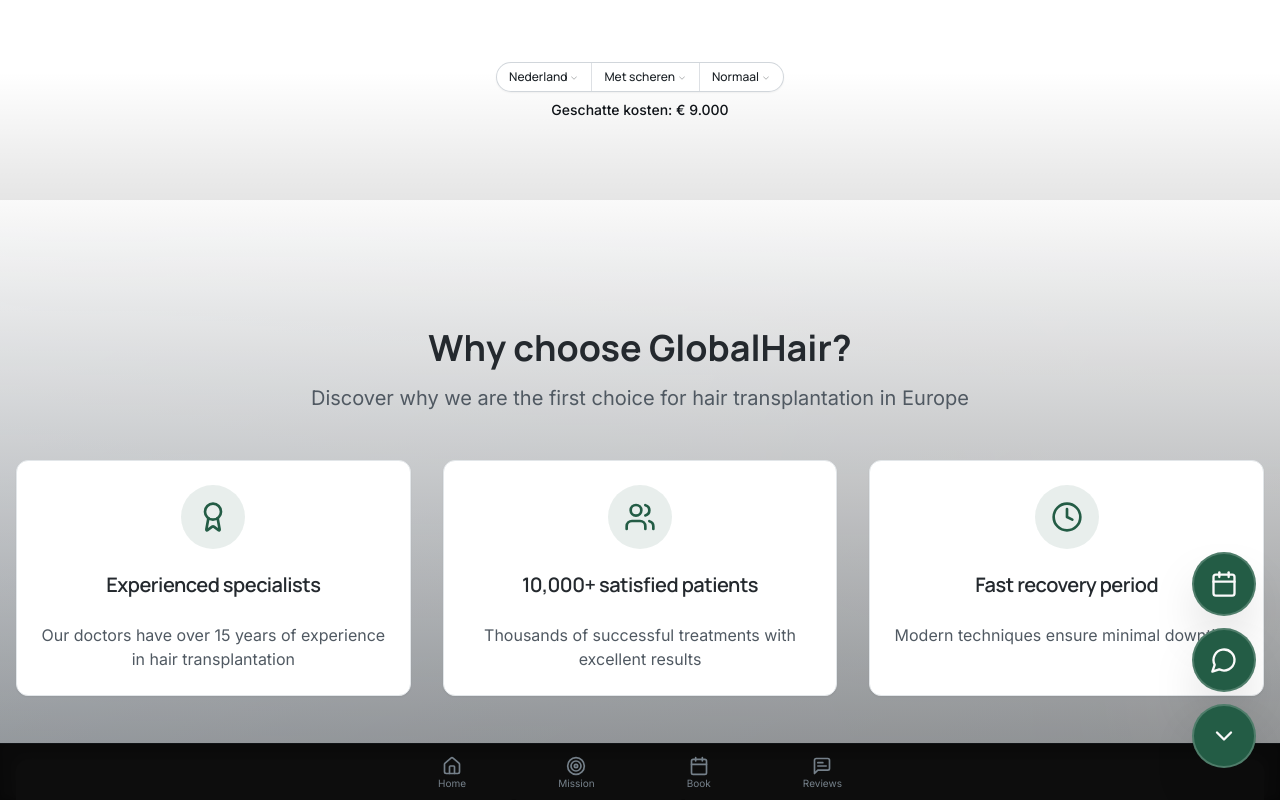
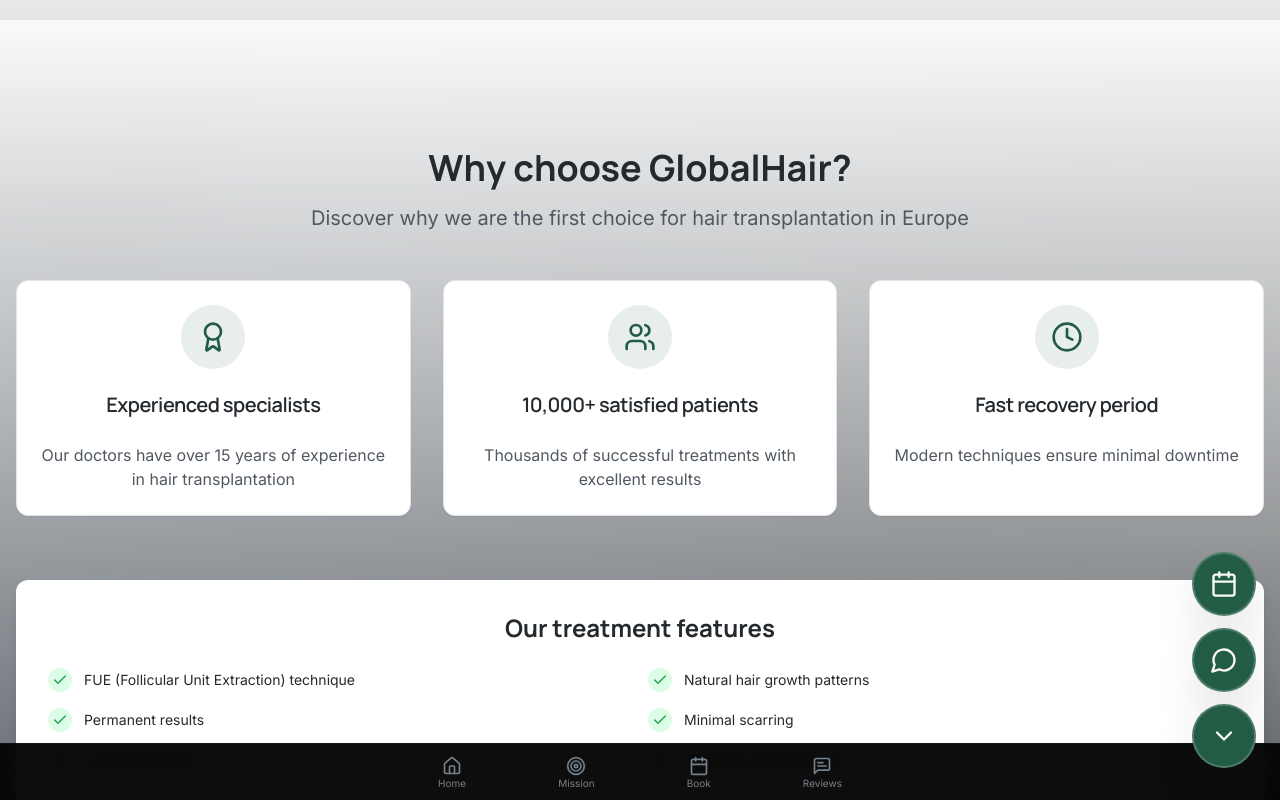
Before and after one commit to sametkus71-hub/globalhair-nextjs, a React (Vite) app: page /en/hair-transplant in a window 1280 px wide. Built offline with nearby package versions, Linux system fonts and the light colour scheme.

Commit message:
Fix scroll snap distance
Adjust scroll padding to reduce the distance on the first snap scroll.

```diff
--- a/src/index.css
+++ b/src/index.css
@@ -192,7 +192,7 @@ All colors MUST be HSL. Fonts: Avenir (Inter fallback) + Merriweather Sans for h
   scroll-behavior: smooth;
   overflow-y: auto;
   height: 100vh;
-  scroll-padding-top: 200px;
+  scroll-padding-top: 20px;
 }
 
 .snap-section {
```
